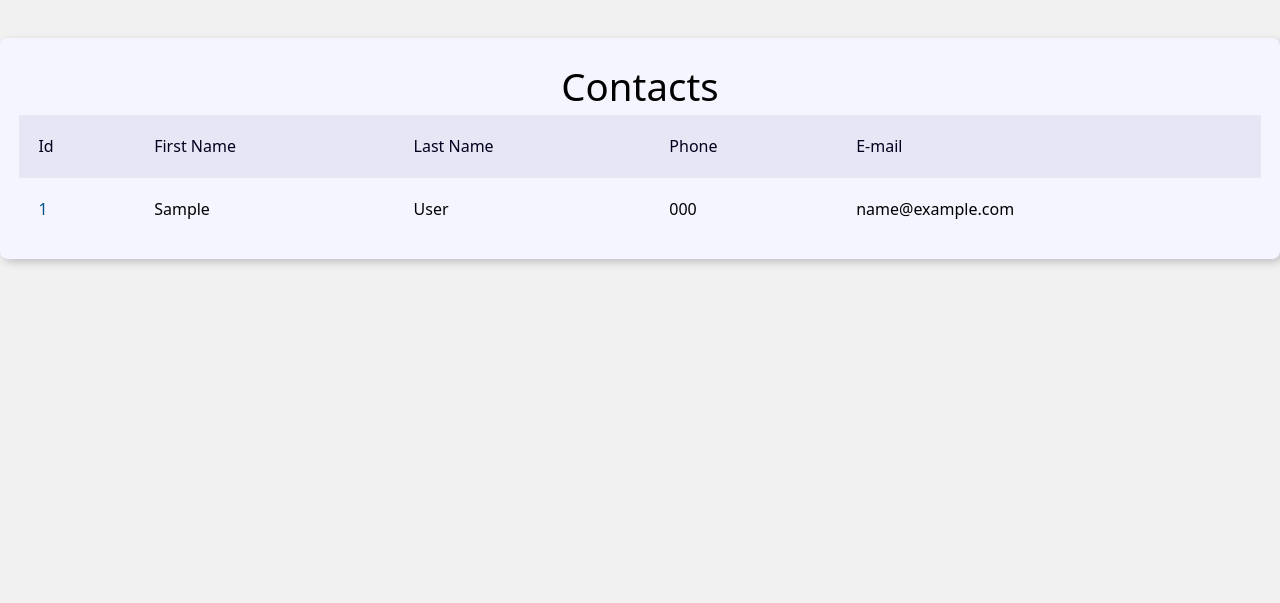
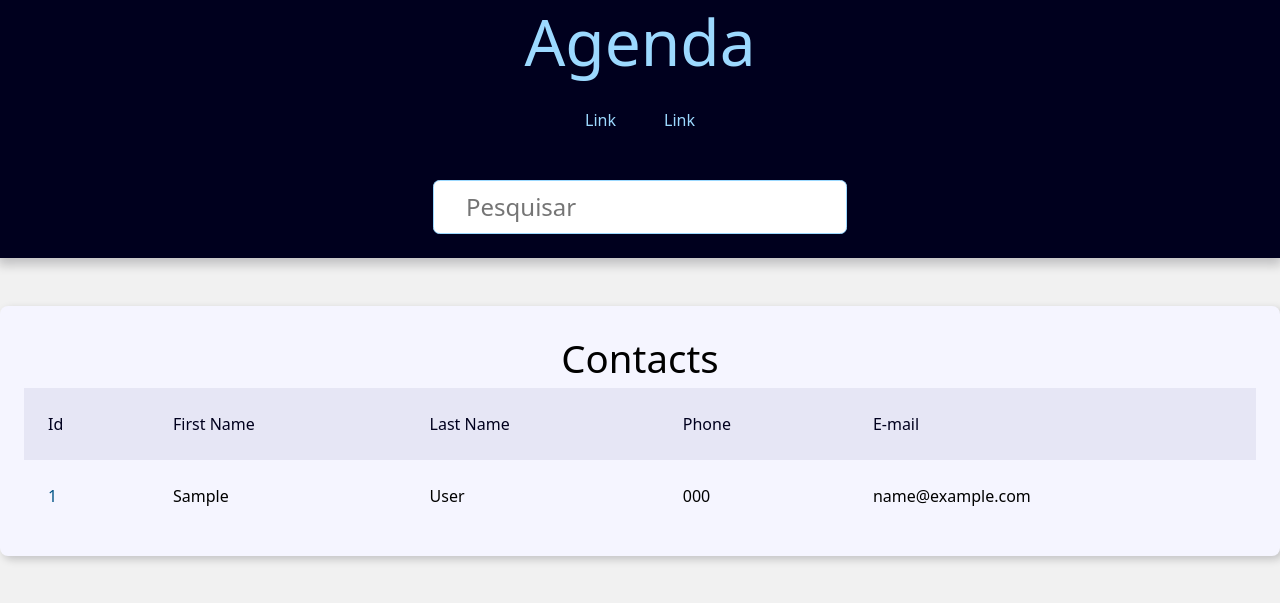
Before and after one commit to walber-vaz/agenda-django, a Django app: page / in a window 1280 px wide. Shown: the top 603 px of the page. Run offline with Django 4.2, Linux system fonts and the light colour scheme; tables that the repository leaves empty hold one stand-in row (values such as "Sample post").

Commit message:
feat: create header for base html

```diff
--- a/templates/global/base.html
+++ b/templates/global/base.html
@@ -10,6 +10,7 @@
   <title>{% block 'title' %}{% endblock %}</title>
 </head>
 <body>
+  {% include 'global/header.html' %}
   <main class="content">
     {% block 'content' %}{% endblock %}
   </main>
--- /dev/null
+++ b/templates/global/header.html
@@ -0,0 +1,34 @@
+<header class="header">
+  <h1 class="header-heading">
+    <a href="{% url 'contacts:index' %}" class="header-link">
+      Agenda
+    </a>
+  </h1>
+
+  <nav class="menu">
+    <ul class="menu-list">
+      <li class="menu-item">
+        <a href="" class="menu-link">
+          Link
+        </a>
+      </li>
+      <li class="menu-item">
+        <a href="" class="menu-link">
+          Link
+        </a>
+      </li>
+    </ul>
+  </nav>
+
+  <section class="search">
+    <form action="" method="get">
+      <input
+        type="search"
+        class="search-input"
+        placeholder="Pesquisar"
+        id="search"
+        name="q"
+      >
+    </form>
+  </section>
+</header>
--- a/templates/static/global/css/styles.css
+++ b/templates/static/global/css/styles.css
@@ -2,7 +2,7 @@
   --width-content: 98rem;
   --link-dark-color: rgb(0, 83, 134);
   --link-light-color: rgb(156, 217, 255);
-  --spacing: 1.2rem;
+  --spacing: 1.5rem;
   --color-white: rgb(245, 245, 255);
   --color-black: rgb(0, 0, 30);
   --color-light-gray: rgb(230, 230, 245);
@@ -283,3 +283,69 @@ h6 {
   font-size: 0.875rem; /* 14px */
   line-height: 1.25rem; /* 20px */
 }
+
+.header {
+  background: var(--color-black);
+  padding: var(--spacing);
+  box-shadow: 0 5px 10px 2px var(--color-dark-shadow-20);
+  z-index: 1;
+  position: relative;
+}
+
+.header-heading {
+  font-size: 4rem;
+  text-align: center;
+}
+
+.header-link {
+  color: var(--link-light-color);
+  text-decoration: none;
+  transition: filter 0.2s ease-in-out;
+}
+
+.header-link:hover {
+  filter: brightness(70%);
+}
+
+.menu {
+  margin: var(--spacing);
+}
+
+.menu-list {
+  list-style: none;
+  display: flex;
+  justify-content: center;
+  flex-flow: row wrap;
+}
+
+.menu-link {
+  display: block;
+  padding: var(--spacing);
+  color: var(--link-light-color);
+  text-decoration: none;
+  transition: background-color 0.2s ease-in-out;
+  border-radius: 0.4rem;
+}
+
+.menu-link:hover {
+  background: var(--color-light-shadow-10);
+}
+
+.search {
+  display: flex;
+  justify-content: center;
+}
+
+.search-input {
+  font-size: 1.5rem;
+  padding: 0.5rem 2rem;
+  width: 100%;
+  max-width: 32rem;
+  border-radius: 0.4rem;
+  border: 0.1rem solid var(--link-light-color);
+  outline: none;
+}
+
+.search-input:focus {
+  box-shadow: 0 0 1.5rem var(--link-light-color);
+}
```
